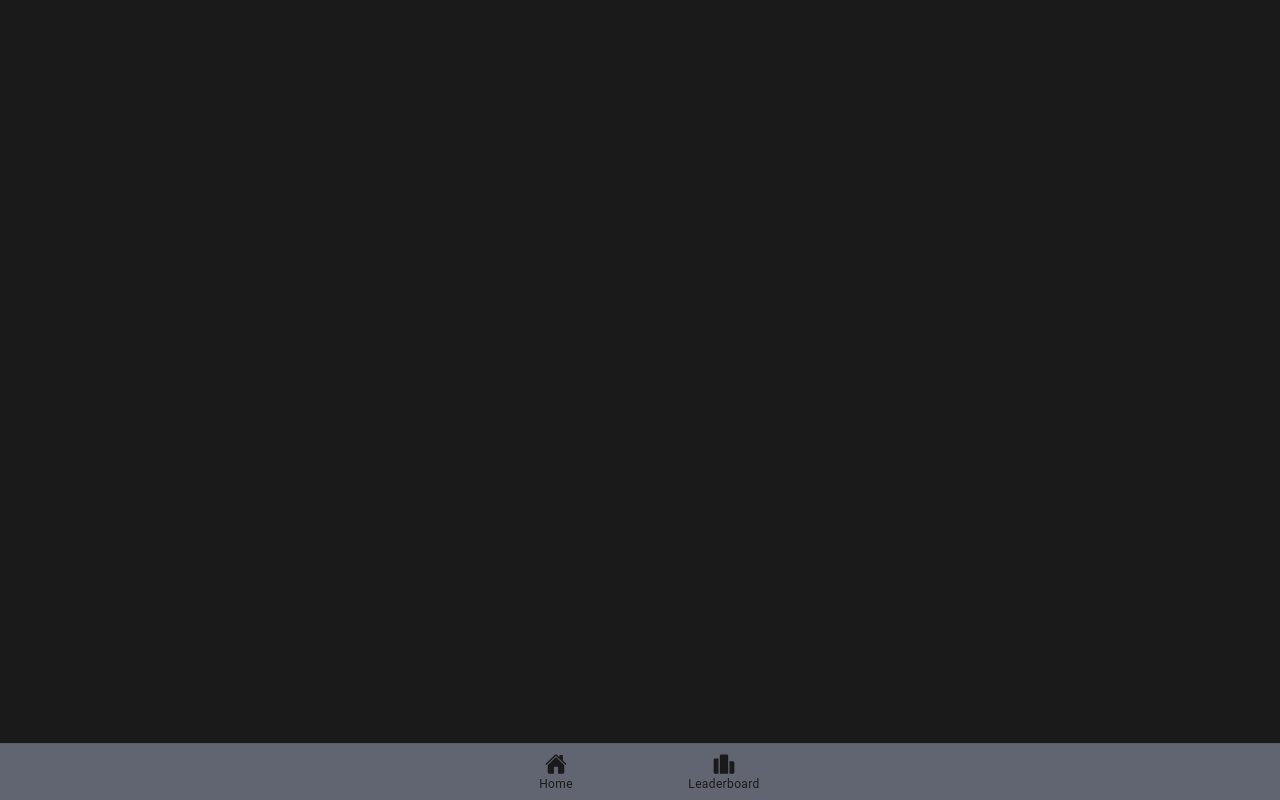
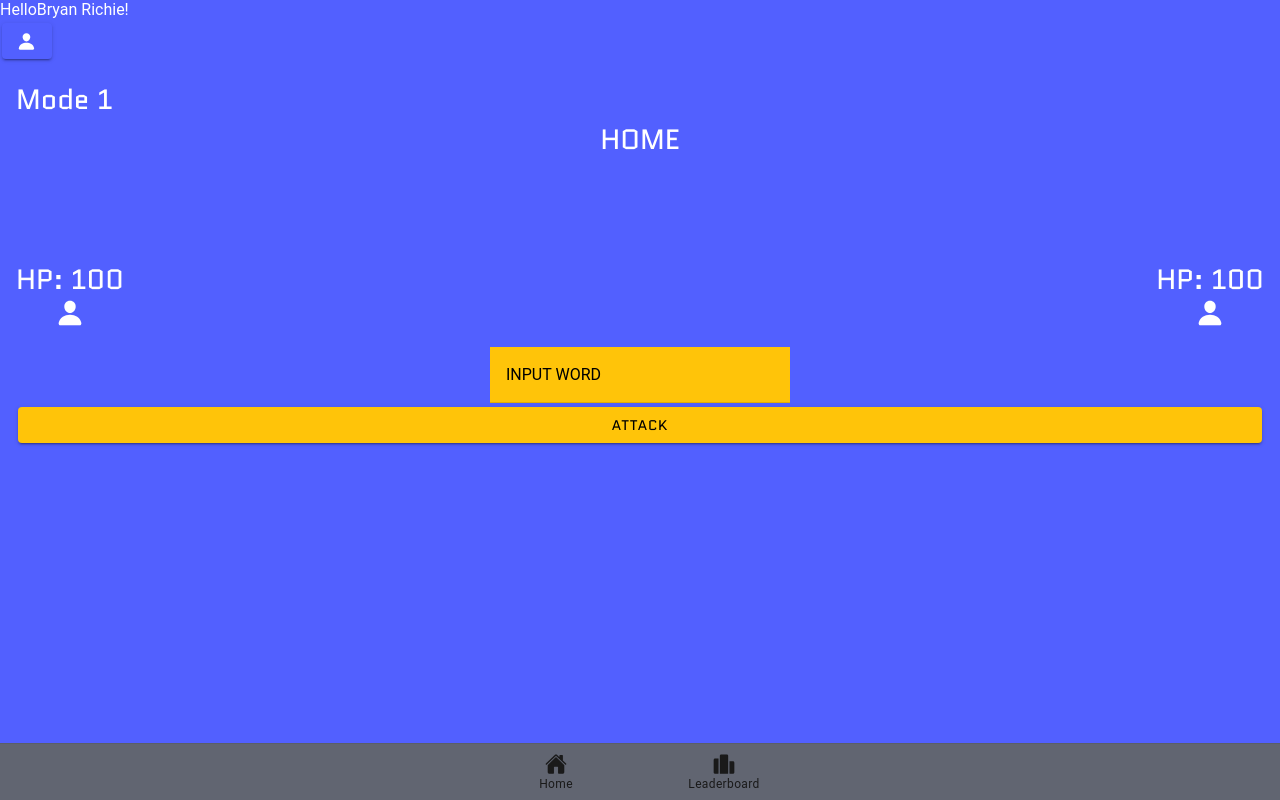
Before and after one commit to Diangelion/TeKaRis, a React (Vite) app: page /mode2 in a window 1280 px wide. Built offline with nearby package versions, Linux system fonts and the light colour scheme; no server answers.

Commit message:
Menyambungkan Mode 2
Udh bisa ambil data dan satu satu

```diff
--- a/src/App.tsx
+++ b/src/App.tsx
@@ -41,6 +41,7 @@ import Home from "./pages/Home";
 import Profile from "./pages/Profile";
 import Leaderboard from "./pages/Leaderboard";
 import GameMode1 from "./pages/GameMode1";
+import GameMode2 from "./pages/GameMode2";
 
 // Icon
 import { podium, home } from "ionicons/icons";
@@ -57,6 +58,7 @@ const App: React.FC = () => {
             <Route exact path="/profile" component={Profile} />
             <Route exact path="/leaderboard" component={Leaderboard} />
             <Route exact path="/mode1" component={GameMode1} />
+            <Route exact path="/mode2" component={GameMode2} />
             <Redirect exact from="/" to="/login" />
           </IonRouterOutlet>
 
--- a/src/pages/GameMode2.tsx
+++ b/src/pages/GameMode2.tsx
@@ -15,8 +15,52 @@ import {
 } from "@ionic/react";
 import React, { useContext, useRef, useState } from "react";
 import { person } from "ionicons/icons";
+import { getFirestore, collection, getDocs } from "firebase/firestore";
+import { app } from "../firebaseConfig";
+
 
 import "../styles/GameMode1.css";
+
+const db = getFirestore(app);
+
+interface Question {
+  id: string;
+  question: string;
+  answers: string[];
+  correctAnswer: string;
+}
+
+let currentQuestionIndex = -1;
+let pertanyaan: Question[] = [];
+
+const getNextQuestion = async () => {
+  try {
+    if (currentQuestionIndex === -1 || currentQuestionIndex === pertanyaan.length - 1) {
+      const soalCollectionRef = collection(db, 'Soal');
+      const snapshot = await getDocs(soalCollectionRef);
+      pertanyaan = snapshot.docs.map((doc) => ({
+        id: doc.id,
+        question: doc.data().Soal,
+        answers: [doc.data().p1, doc.data().p2, doc.data().p3, doc.data().p4],
+        correctAnswer: doc.data().Jawaban,
+      }));
+      currentQuestionIndex = 0;
+    } else {
+      currentQuestionIndex++;
+    }
+
+    const currentQuestion = pertanyaan[currentQuestionIndex];
+
+    console.log('Question:', currentQuestion.question);
+    console.log('Possible Answers:', currentQuestion.answers);
+    console.log('Correct Answer:', currentQuestion.correctAnswer);
+
+  } catch (error) {
+    console.error('Error retrieving data from Firestore:', error);
+  }
+};
+
+
 
 const GameMode1: React.FC = () => {
   return (
@@ -49,7 +93,7 @@ const GameMode1: React.FC = () => {
             <IonLabel position="floating">INPUT WORD</IonLabel>
             <IonInput></IonInput>
           </IonItem>
-          <IonButton color="warning" className="button-attack">
+          <IonButton onClick={getNextQuestion}color="warning" className="button-attack">
             Attack
           </IonButton>
         </div>
--- a/src/pages/Home.tsx
+++ b/src/pages/Home.tsx
@@ -32,7 +32,7 @@ const Home: React.FC = () => {
             <IonLabel className="label-button ion-padding">Mode 1</IonLabel>
           </IonButton>
 
-          <IonButton className="play-button" shape="round">
+          <IonButton className="play-button" shape="round"routerLink="/mode2">
             <IonLabel className="label-button ion-padding">Mode 2</IonLabel>
           </IonButton>
         </div>
```
